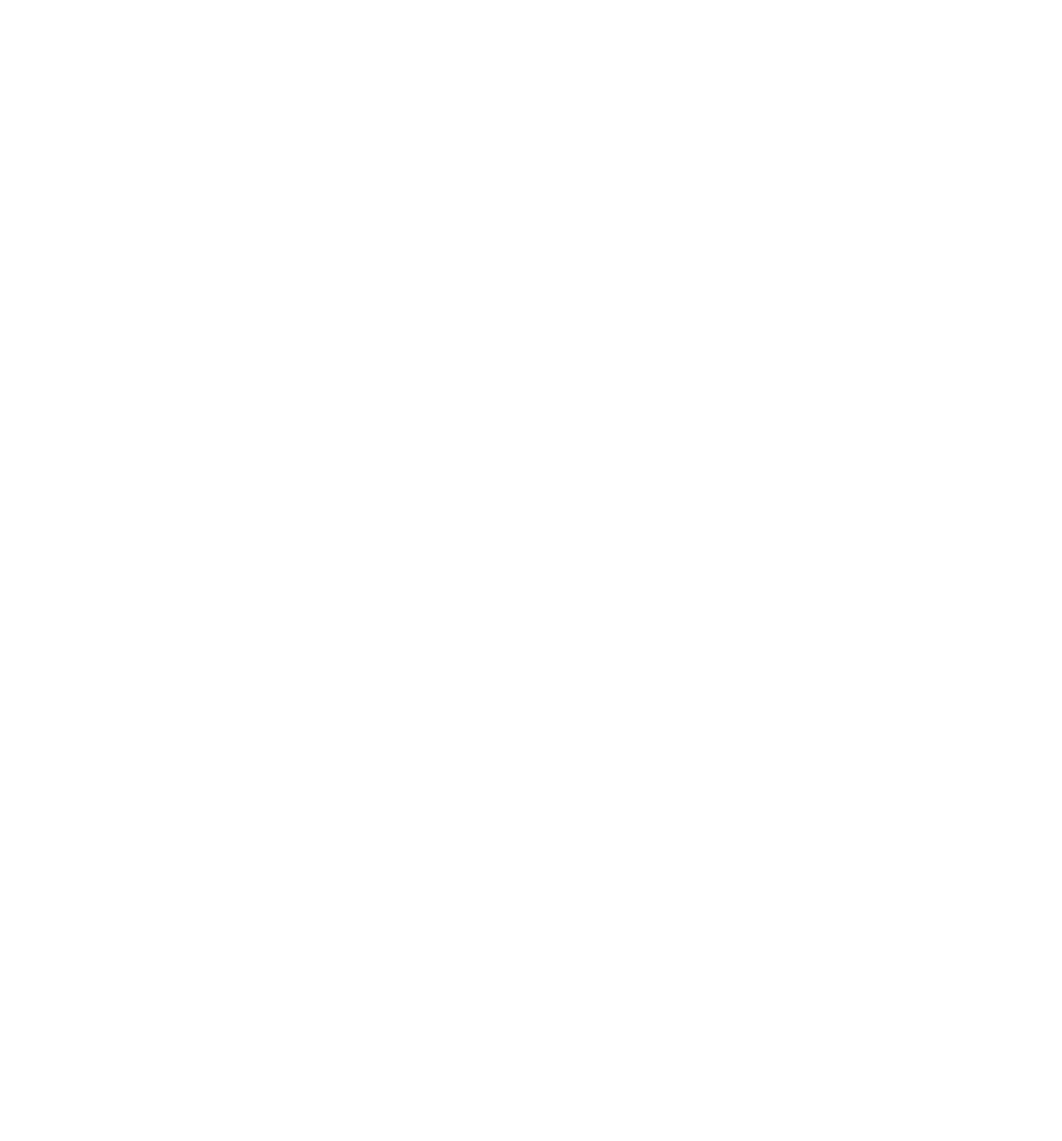
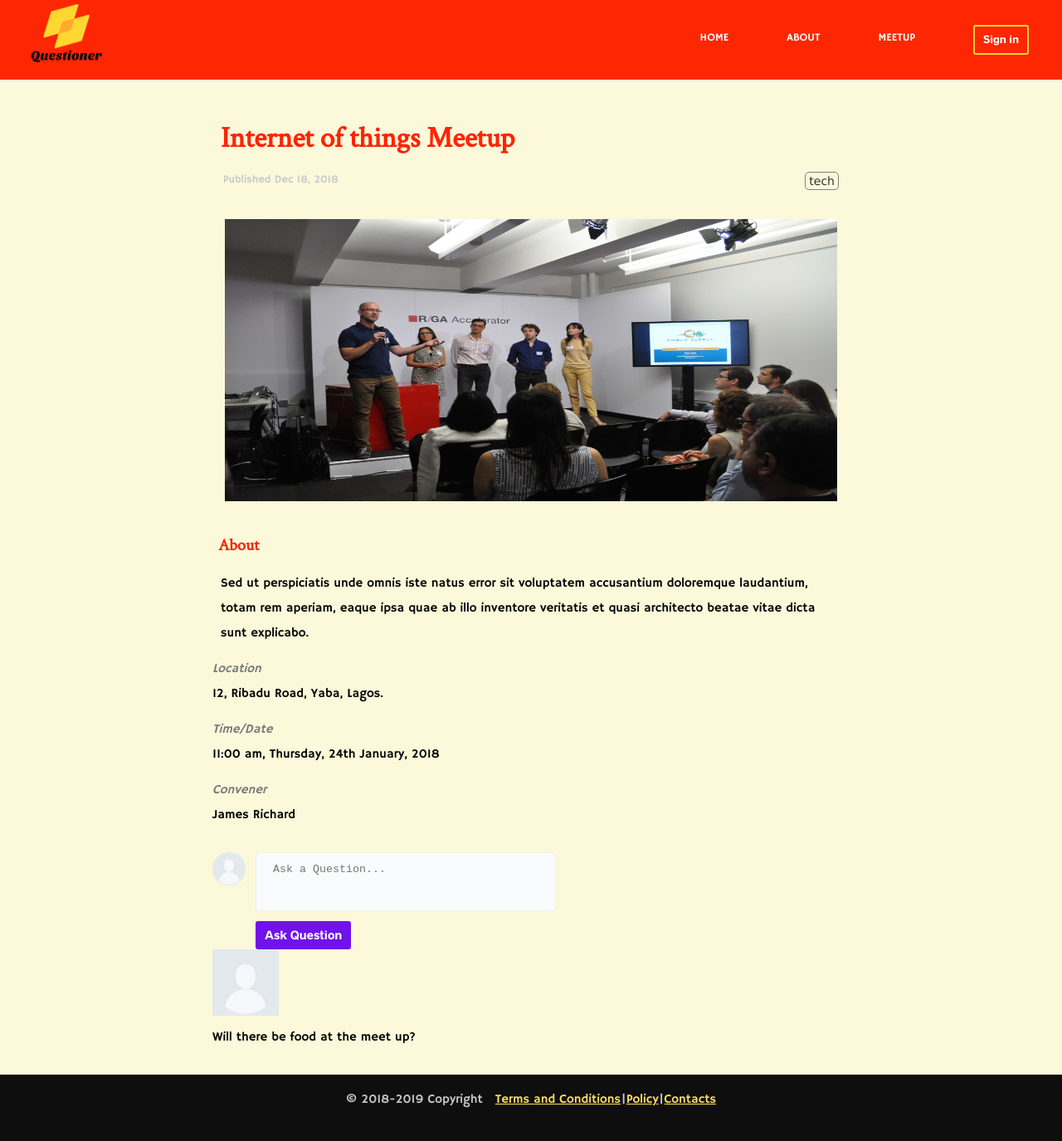
Before and after one commit to dayoaj/questioner, a plain HTML site: page UI/meetupdetails.html in a window 1280 px wide. Shown: the whole page at 83% size. Before the commit the page ends 800 px from the top, so only its background shows below. Drawn offline with Linux system fonts and the light colour scheme.

Commit message:
Add Meetup Details Page

```diff
--- /dev/null
+++ b/UI/meetup-details.css
@@ -0,0 +1,106 @@
+.meetup-details-body {
+    margin: 2em auto;
+    display: flex;
+    border: none;
+    width: 60%;
+    flex-direction: column;
+}
+
+h2.meetup-article-title {
+    text-align: left;
+    font-size: 3.5rem;
+
+}
+
+.meetup-article-subtitle{
+    display: flex;
+    justify-content: space-between;
+    padding: 0 1.3rem;
+
+}
+
+.meetup-article-details {
+    font-size: small;
+    font-weight: 100;
+    color: rgb(200,200,200);
+}
+
+.tag {
+    text-decoration: none;
+    font-family: verdana, san-serif;
+    border: 1px solid gray;
+    padding: .2rem .4rem;
+    border-radius: 5px;
+    color: rgb(50,50,50);
+    font-weight: 100;
+    font-size: 1.4rem;
+}
+.tag:hover {
+    background-color: rgb(210,210,190);
+    color:rgb(100,100,100)
+}
+
+.meetup-article-image {
+    width:  100%;
+    height: 40rem;
+    padding: 3rem 1.5rem;
+}
+
+.meetup-article-image > img {
+    width: 100%;
+    height: 100%;
+}
+
+.meetup-article-intro p {
+    margin: 1rem 1rem;
+    font-weight: 100;
+}
+
+.meetup-details-container .title--sm{
+    font-style: italic;
+    margin-top: 1.3rem;
+    color: rgb(120,120,120);
+}
+
+.questions {
+    margin-top: 2em;
+}
+
+.questions .send-question{
+    display: flex;
+}
+
+.send-question .avatar {
+    display: inline-block;
+    width: 40px;
+    height: 40px;
+}
+
+.send-question .avatar img{
+    object-fit: cover;
+    border-radius: 50%;
+    width: 100%;
+    height: 100%;
+}
+
+.send-question .reply {
+    flex: 1;
+    margin-left: 1.2rem;
+    color: #333;
+    font-size: 16px;
+    display: flex;
+    flex-direction: column;
+
+}
+
+.reply textarea{
+    max-width: 100%;
+    overflow: hidden;
+    overflow-wrap: break-word;
+    height: 71px;
+    padding:1.2rem 2rem;
+    border-radius: 3px;
+    background-color: #fafbfc;
+    border: 1px solid #efefef;
+    resize:none;
+}
--- a/UI/meetupdetails.html
+++ b/UI/meetupdetails.html
@@ -0,0 +1,120 @@
+<!DOCTYPE html>
+<html lang="en">
+
+<head>
+    <meta charset="UTF-8">
+    <meta name="viewport" content="width=device-width, initial-scale=1.0">
+    <meta http-equiv="X-UA-Compatible" content="ie=edge">
+
+    <!-- for favicon -->
+    <link rel="shortcut icon" href="./static/favicon.png">
+    <link rel="stylesheet" href="meetup-details.css">
+    <link rel="stylesheet" href="style.css">
+
+    <title>Meetup List</title>
+</head>
+
+<body>
+    <div class="wrapper">
+        <header>
+            <div class="container">
+                <div class="logo">
+                    <a href="index.html">
+                        <img src="./static/logo.png" alt="Questioner Logo">
+                    </a>
+                </div>
+                <nav>
+                    <ul>
+                        <li><a class="header-link" href="index.html">Home</a></li>
+                        <li><a class="header-link" href="#">About</a></li>
+                        <li><a class="header-link" href="meetup.html">Meetup</a></li>
+                        <li><a class="btn btn-outline-primary" href="signin.html">Sign in</a></li>
+                    </ul>
+                </nav>
+            </div>
+        </header>
+        <main>
+            <div class="meetup-details-body">
+
+
+                <div class="meetup-article-title-header">
+                    <h2 class="meetup-article-title">
+                        Internet of things Meetup
+                    </h2>
+                    <div class="meetup-article-subtitle">
+                        <div class="meetup-article-details">
+                            Published Dec 18, 2018
+                        </div>
+                        <div class="meetup-article-tags">
+                            <a href="#" class="tag">tech</a>
+                        </div>
+                    </div>
+                </div>
+                <div class="meetup-article-image">
+                    <img src="static/iot.jpg" alt="meet up picture">
+                </div>
+                <div class="meetup-text-content">
+                    <div class="meetup-article-intro">
+                        <h3>About</h3>
+                        <p>
+                            Sed ut perspiciatis unde omnis iste natus error sit voluptatem accusantium doloremque
+                            laudantium, totam rem aperiam, eaque ipsa quae ab illo inventore veritatis et quasi
+                            architecto
+                            beatae vitae dicta sunt explicabo.
+                        </p>
+                    </div>
+                    <div class="meetup-details-container">
+                        <div class="location">
+                            <div class="title--sm">Location</div>
+                            <div class="content--sm">12, Ribadu Road, Yaba, Lagos.</div>
+                        </div>
+                        <div class="date">
+                            <div class="title--sm">Time/Date</div>
+                            <div class="content--sm">11:00 am, Thursday, 24th January, 2018</div>
+                        </div>
+                        <div class="convener">
+                            <div class="title--sm">Convener</div>
+                            <div class="content--sm">James Richard</div>
+                        </div>
+                    </div>
+                </div>
+                <div class="questions">
+                    <div class="send-question">
+                        <div class="avatar">
+                            <img src="static/user.png" alt="user">
+                        </div>
+                        <div class="reply">
+                            <div class="container-question-textarea">
+                                <textarea name="question" id="question" cols="40" rows="3" placeholder="Ask a Question..."></textarea>
+                            </div>
+                            <div class="container-question-button">
+                                <button class="btn btn-secondary--small">Ask Question</button>
+                            </div>
+                        </div>
+                    </div>
+                    <div class="other-questions">
+                        <div class="question">
+                            <div class="avatar-q">
+                                <img src="static/user.png" alt="Meetup picture" class="img-style">
+                            </div>
+                            <div class="question-container">
+                                <div class="question-user-details"></div>
+                                <div class="question-content">Will there be food at the meet up?</div>
+                                <div class="question-footer"></div>
+                            </div>
+                        </div>
+                    </div>
+                </div>
+            </div>
+        </main>
+
+        <footer>
+            <div class="copyright">
+                © 2018-2019 Copyright
+            </div>
+            <a href="">Terms and Conditions</a> | <a href="">Policy</a> | <a href="">Contacts</a>
+        </footer>
+    </div>
+</body>
+
+</html>
--- a/UI/style.css
+++ b/UI/style.css
@@ -51,8 +51,6 @@ a:hover {
 .btn {
   display: inline-block;
   border: none;
-  padding: 1rem 2rem;
-  margin: 0;
   text-decoration: none;
   font-family: sans-serif;
   cursor: pointer;
@@ -77,6 +75,8 @@ a:hover {
 .btn-primary {
   background: #FFCE00;
   color: rgb(14, 14, 14);
+  padding: 1rem 2rem;
+  margin: 0;
 }
 
 .btn-primary:hover, .btn-primary:focus {
@@ -86,10 +86,19 @@ a:hover {
 .btn-secondary {
   background: #7112e9;
   color: #ffffff;
+  padding: 1rem 2rem;
+  margin: 0;
 }
 
-.btn-secondary:hover, .btn-secondary:focus {
+.btn-secondary:hover, .btn-secondary:focus, .btn-secondary--small:hover,.btn-secondary--small:focus {
   background: #FFE05E;
+}
+
+.btn-secondary--small {
+   background: #7112e9;
+   color: #ffffff;
+   padding: 0.8rem 1.1rem;
+   margin: 0;
 }
 
 .btn-outline-primary {
```
Also changed, not shown: UI/static/user.png (added).
